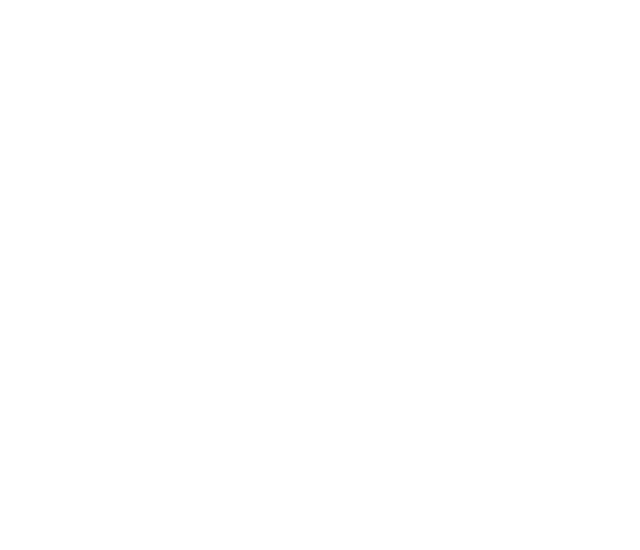
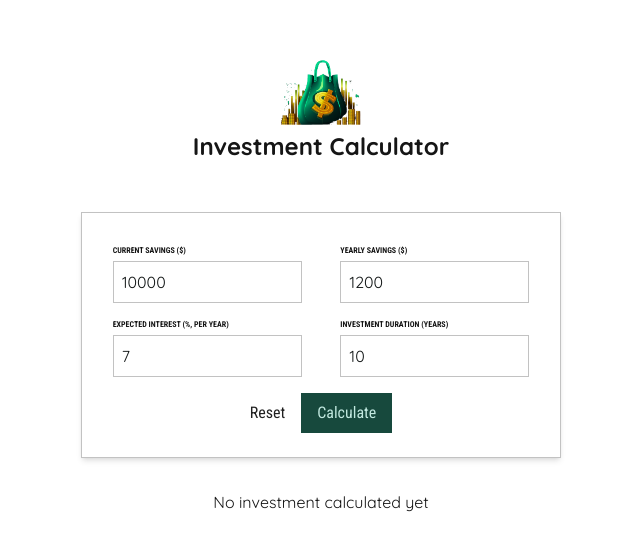
Before and after one commit to PaulJoshi/react-complete-guide, a React (Create React App) app: page /#/investment-calculator in a window 1280 px wide. Before the commit this address had no page. Shown: the top 550 px of the page, without its empty margins (319-959 px from the left). Built offline with nearby package versions, Linux system fonts and the light colour scheme.

Commit message:
💸 Investment Calculator

```diff
--- a/src/App.js
+++ b/src/App.js
@@ -3,6 +3,7 @@
 import ExpenseTracker from "./expense-tracker/ExpenseTracker";
 import ReactConcepts from "./react-concepts/ReactConcepts";
 import CourseGoals from "./course-goals/CourseGoals";
+import InvestmentCalculator from "./investment-calculator/InvestmentCalculator";
 
 function App() {
 	return (
@@ -12,6 +13,7 @@
 				<Route path="/expense-tracker" element={<ExpenseTracker />} />
 				<Route path="/react-concepts" element={<ReactConcepts />} />
 				<Route path="/course-goals" element={<CourseGoals />} />
+				<Route path="/investment-calculator" element={<InvestmentCalculator />} />
 			</Routes>
 		</HashRouter>
 	);
--- a/src/Landing.js
+++ b/src/Landing.js
@@ -9,6 +9,7 @@
 				<Link className="bg-teal-100 py-4 px-6 text-center rounded-full cursor-pointer transition hover:bg-teal-200 hover:shadow-sm" to="expense-tracker">💰 Expense Tracker</Link>
 				<Link className="bg-teal-100 py-4 px-6 text-center rounded-full cursor-pointer transition hover:bg-teal-200 hover:shadow-sm" to="react-concepts">💡 React Concepts</Link>
 				<Link className="bg-teal-100 py-4 px-6 text-center rounded-full cursor-pointer transition hover:bg-teal-200 hover:shadow-sm" to="course-goals">⚽ Course Goals</Link>
+				<Link className="bg-teal-100 py-4 px-6 text-center rounded-full cursor-pointer transition hover:bg-teal-200 hover:shadow-sm" to="investment-calculator">💸 Investment Calculator</Link>
 			</ul>
 			<p>View the Course on <a className="text-teal-500 transition hover:text-teal-600" target="_blank" rel="noreferrer" href="https://www.udemy.com/course/react-the-complete-guide-incl-redux/">Udemy ↗</a></p>
 			<div className="py-4 mt-6 border-t-2 border-teal-100">
--- /dev/null
+++ b/src/investment-calculator/InvestmentCalculator.css
@@ -0,0 +1,127 @@
+@import url('https://fonts.googleapis.com/css2?family=Quicksand:wght@400;700&family=Roboto+Condensed:wght@400;700&display=swap');
+
+* {
+	box-sizing: border-box;
+}
+
+body {
+	margin: 0;
+	font-family: 'Quicksand', sans-serif;
+	-webkit-font-smoothing: antialiased;
+	-moz-osx-font-smoothing: grayscale;
+	/* background-color: #242a28; */
+	/* background: radial-gradient(#f4f4f4, #cff6e6); */
+	color: #151515;
+}
+
+.header {
+	text-align: center;
+	font-weight: 700;
+	margin: 3rem auto;
+}
+
+
+.header img {
+	margin: auto;
+	width: 5rem;
+	height: 5rem;
+	object-fit: contain;
+	background-color: transparent;
+}
+
+.header h1 {
+	font-size: 1.5rem;
+}
+
+.form {
+	padding: 1rem;
+	max-width: 30rem;
+	margin: 2rem auto;
+	border: 1.5px solid rgb(194, 194, 194);
+	/* border-radius: 4px; */
+	/* background: linear-gradient(180deg, #e6fff9, #c3ffe7); */
+	box-shadow: 0 4px 6px -1px rgb(0 0 0 / 0.1), 0 2px 4px -2px rgb(0 0 0 / 0.1);
+}
+
+.input-group {
+	display: flex;
+	justify-content: space-evenly;
+	gap: 1.5rem;
+	margin: 1rem 0px;
+}
+
+.form label {
+	display: block;
+	margin-bottom: 0.25rem;
+	font-family: 'Roboto Condensed', sans-serif;
+	font-size: 0.5rem;
+	font-weight: bold;
+	text-transform: uppercase;
+}
+
+.form input {
+	width: 100%;
+	padding: 0.5rem;
+	border: 1px solid rgb(194, 194, 194);
+	/* border-radius: 0.25rem; */
+	background-color: transparent;
+	color: #121616;
+	font-size: 1rem;
+}
+
+.actions {
+	display: flex;
+	justify-content: center;
+	gap: 1rem;
+	margin: 0.5rem 0px;
+}
+
+.button {
+	padding: 0.5rem 1rem;
+	border: none;
+	/* border-radius: 0.25rem; */
+	/* background: linear-gradient(180deg, #1f584b, #17493d); */
+	background-color: #17493d;
+	color: #c2e9e0;
+	font-family: 'Roboto Condensed', sans-serif;
+	cursor: pointer;
+}
+
+.buttonAlt {
+	font-family: 'Roboto Condensed', sans-serif;
+	border: none;
+	background: transparent;
+	color: #202020;
+	cursor: pointer;
+}
+
+button:hover {
+	background: linear-gradient(180deg, #1b5346, #113c32);
+	box-shadow: 0 4px 6px -1px rgb(0 0 0 / 0.1), 0 2px 4px -2px rgb(0 0 0 / 0.1);
+}
+
+.buttonAlt:hover {
+	background: transparent;
+	box-shadow: none;
+	color: #009676;
+}
+
+.result {
+	max-width: 60rem;
+	margin: 2rem auto;
+	padding: 1rem;
+	table-layout: fixed;
+	border-spacing: 1rem;
+	text-align: right;
+}
+
+.result thead {
+	font-size: 0.8rem;
+	color: #148359;
+}
+
+.result tbody {
+	font-family: 'Roboto Condensed', sans-serif;
+	font-size: 0.85rem;
+	color: #00c799;
+}
--- /dev/null
+++ b/src/investment-calculator/InvestmentCalculator.js
@@ -0,0 +1,45 @@
+import { useState } from "react";
+import Header from "./components/Header/Header";
+import ResultsTable from "./components/ResultsTable/ResultsTable";
+import UserInput, { INPUT_POINTS } from "./components/UserInput/UserInput";
+import "./InvestmentCalculator.css"
+
+function InvestmentCalculator() {
+	const [userInput, setUserInput] = useState(null)
+
+	const calculateHandler = (userInput) => {
+		setUserInput(userInput)
+	};
+
+	const yearlyData = []; // per-year results
+
+	if (userInput) {
+		let currentSavings = +userInput[INPUT_POINTS.CurrentSavings];
+		const yearlyContribution = +userInput[INPUT_POINTS.YearlyContribution];
+		const expectedReturn = +userInput[INPUT_POINTS.ExpectedReturn] / 100;
+		const duration = +userInput[INPUT_POINTS.Duration];
+
+		// Calculate yearly results (total savings, interest etc)
+		for (let i = 0; i < duration; i++) {
+			const yearlyInterest = currentSavings * expectedReturn;
+			currentSavings += yearlyInterest + yearlyContribution;
+			yearlyData.push({
+				year: i + 1,
+				yearlyInterest: yearlyInterest,
+				savingsEndOfYear: currentSavings,
+				yearlyContribution: yearlyContribution,
+			});
+		}
+	}
+
+	return (
+		<div>
+			<Header />
+			<UserInput onCalculate={calculateHandler}/>
+			{!userInput && <p className="text-center">No investment calculated yet</p>}
+			{userInput && <ResultsTable data={yearlyData} initialInvestment={userInput[INPUT_POINTS.CurrentSavings]} />}
+		</div>
+	);
+}
+
+export default InvestmentCalculator;
--- /dev/null
+++ b/src/investment-calculator/components/Header/Header.js
@@ -0,0 +1,12 @@
+import logo from "../../assets/investment-calculator-logo.png"
+
+const Header = () => {
+  return (
+	<header className="header">
+		<img src={logo} alt="logo" />
+		<h1>Investment Calculator</h1>
+	</header>
+  )
+}
+
+export default Header
--- /dev/null
+++ b/src/investment-calculator/components/ResultsTable/ResultsTable.js
@@ -0,0 +1,36 @@
+
+const formatter = new Intl.NumberFormat('en-IN', {
+	style: 'currency',
+	currency: 'INR',
+	minimumFractionDigits: 2,
+	maximumFractionDigits: 2,
+})
+
+const ResultsTable = (props) => {
+	return (
+		<table className="result">
+			<thead>
+				<tr>
+					<th>Year</th>
+					<th>Total Savings</th>
+					<th>Interest (Year)</th>
+					<th>Total Interest</th>
+					<th>Invested Capital</th>
+				</tr>
+			</thead>
+			<tbody>
+				{props.data.map((yearData) => (
+					<tr key={yearData.year}>
+						<td>{yearData.year}</td>
+						<td>{formatter.format(yearData.savingsEndOfYear)}</td>
+						<td>{formatter.format(yearData.yearlyInterest)}</td>
+						<td>{formatter.format(yearData.savingsEndOfYear - props.initialInvestment - yearData.yearlyContribution * yearData.year)}</td>
+						<td>{formatter.format(props.initialInvestment + yearData.yearlyContribution * yearData.year)}</td>
+					</tr>
+				))}
+			</tbody>
+		</table>
+	)
+}
+
+export default ResultsTable
--- /dev/null
+++ b/src/investment-calculator/components/UserInput/UserInput.js
@@ -0,0 +1,95 @@
+import { useState } from "react"
+
+export const INPUT_POINTS = {
+	CurrentSavings: "current-savings",
+	YearlyContribution: "yearly-contribution",
+	ExpectedReturn: "expected-return",
+	Duration: "duration"
+}
+
+const initialUserInput = {
+	[INPUT_POINTS.CurrentSavings]: 10000,
+	[INPUT_POINTS.YearlyContribution]: 1200,
+	[INPUT_POINTS.ExpectedReturn]: 7,
+	[INPUT_POINTS.Duration]: 10,
+}
+
+const UserInput = (props) => {
+	const [userInput, setUserInput] = useState(initialUserInput)
+
+	const submitHandler = (event) => {
+		event.preventDefault()
+		props.onCalculate(userInput)
+	}
+
+	const resetHandler = () => {
+		setUserInput(initialUserInput)
+	}
+
+	const inputChangehangeHandler = (input, value) => {
+		setUserInput((prevInput) => {
+			return {
+				...prevInput,
+				[input]: +value,
+			}
+		})
+
+	}
+
+	return (
+		<form className="form" onSubmit={submitHandler}>
+			<div className="input-group">
+				<p>
+					<label htmlFor={INPUT_POINTS.CurrentSavings}>Current Savings ($)</label>
+					<input
+						onChange={(event) => inputChangehangeHandler(INPUT_POINTS.CurrentSavings, event.target.value)}
+						value={userInput[INPUT_POINTS.CurrentSavings]}
+						type="number"
+						id={INPUT_POINTS.CurrentSavings}
+					/>
+				</p>
+				<p>
+					<label htmlFor={INPUT_POINTS.YearlyContribution}>Yearly Savings ($)</label>
+					<input
+						onChange={(event) => inputChangehangeHandler(INPUT_POINTS.YearlyContribution, event.target.value)}
+						value={userInput[INPUT_POINTS.YearlyContribution]}
+						type="number"
+						id={INPUT_POINTS.YearlyContribution}
+					/>
+				</p>
+			</div>
+			<div className="input-group">
+				<p>
+					<label htmlFor={INPUT_POINTS.ExpectedReturn}>
+						Expected Interest (%, per year)
+					</label>
+					<input
+						onChange={(event) => inputChangehangeHandler(INPUT_POINTS.ExpectedReturn, event.target.value)}
+						value={userInput[INPUT_POINTS.ExpectedReturn]}
+						type="number"
+						id={INPUT_POINTS.ExpectedReturn}
+					/>
+				</p>
+				<p>
+					<label htmlFor={INPUT_POINTS.Duration}>Investment Duration (years)</label>
+					<input
+						onChange={(event) => inputChangehangeHandler(INPUT_POINTS.Duration, event.target.value)}
+						value={userInput[INPUT_POINTS.Duration]}
+						type="number"
+						id={INPUT_POINTS.Duration}
+					/>
+				</p>
+			</div>
+			<p className="actions">
+				<button onClick={resetHandler} type="reset" className="buttonAlt">
+					Reset
+				</button>
+				<button type="submit" className="button">
+					Calculate
+				</button>
+			</p>
+		</form>
+	)
+}
+
+export default UserInput
```
Also changed, not shown: src/investment-calculator/assets/investment-calculator-logo.png (added).
